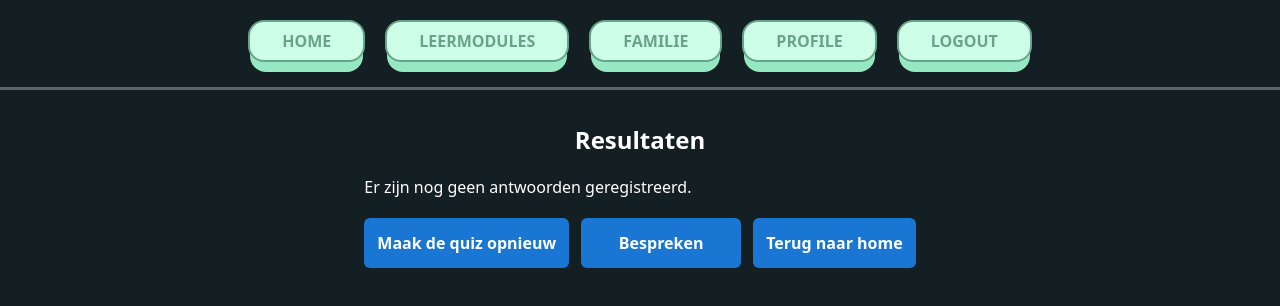
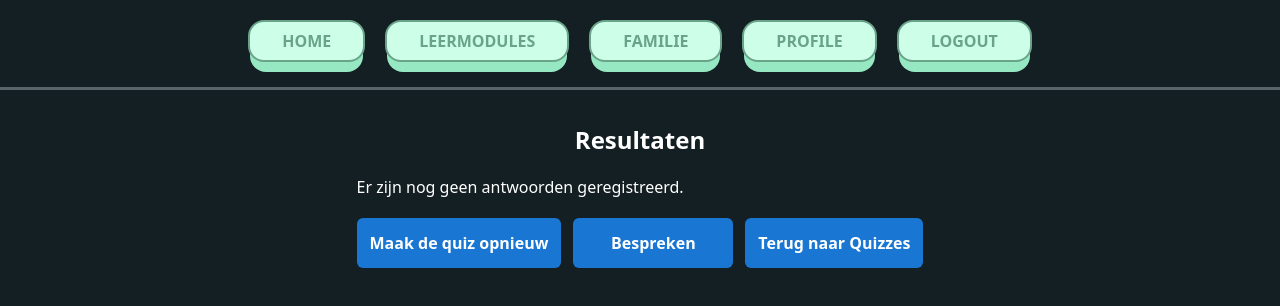
Before and after one commit to BryanBooij/TLE-3, a React (Vite) app: page /quiz/results in a window 1280 px wide. Shown: the top 306 px of the page. Built offline with nearby package versions, Linux system fonts and the light colour scheme; sample sign-in values are in the browser's storage; a web font is replaced by a local one.

Commit message:
fixed tekst

```diff
--- a/src/Home.jsx
+++ b/src/Home.jsx
@@ -22,7 +22,7 @@ function Home(){
                         <span className="cloud-text-right">Jan de Koning vindt mischien...leuk, omdat je...leuk vindt.</span>
                     </div>
                 </div>
-                <BigButton alt="BigButton" label="Maak je eerste quiz!" onClick={() => navigate("/quiz")}/>
+                <BigButton alt="BigButton" label="Maak de quiz!" onClick={() => navigate("/quiz")}/>
             </div>
         </>
     )
--- a/src/quiz-data/Results.jsx
+++ b/src/quiz-data/Results.jsx
@@ -163,8 +163,8 @@ export default function Results() {
                 <Link to="/quiz/talk" className="btn" state={{ counts, answers: data.answers || [] }}>
                     Bespreken
                 </Link>
-                <Link to="/Home" className="btn">
-                    Terug naar home
+                <Link to="/quiz" className="btn">
+                    Terug naar Quizzes
                 </Link>
             </div>
         </div>
```
